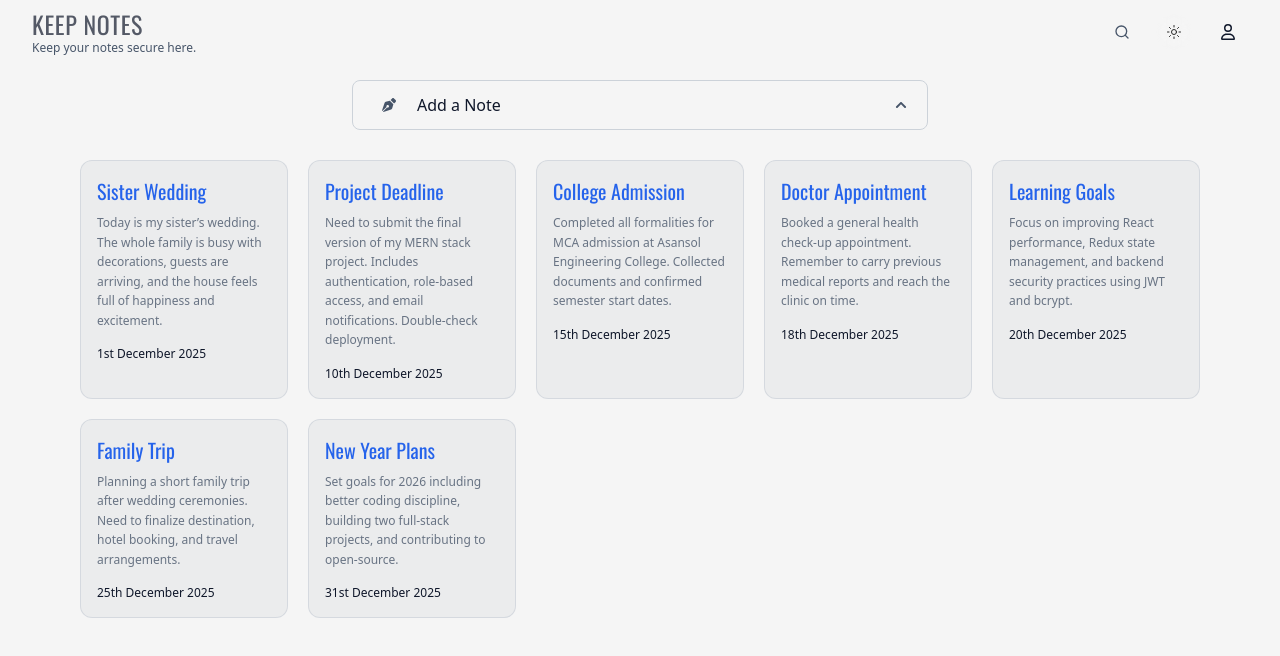
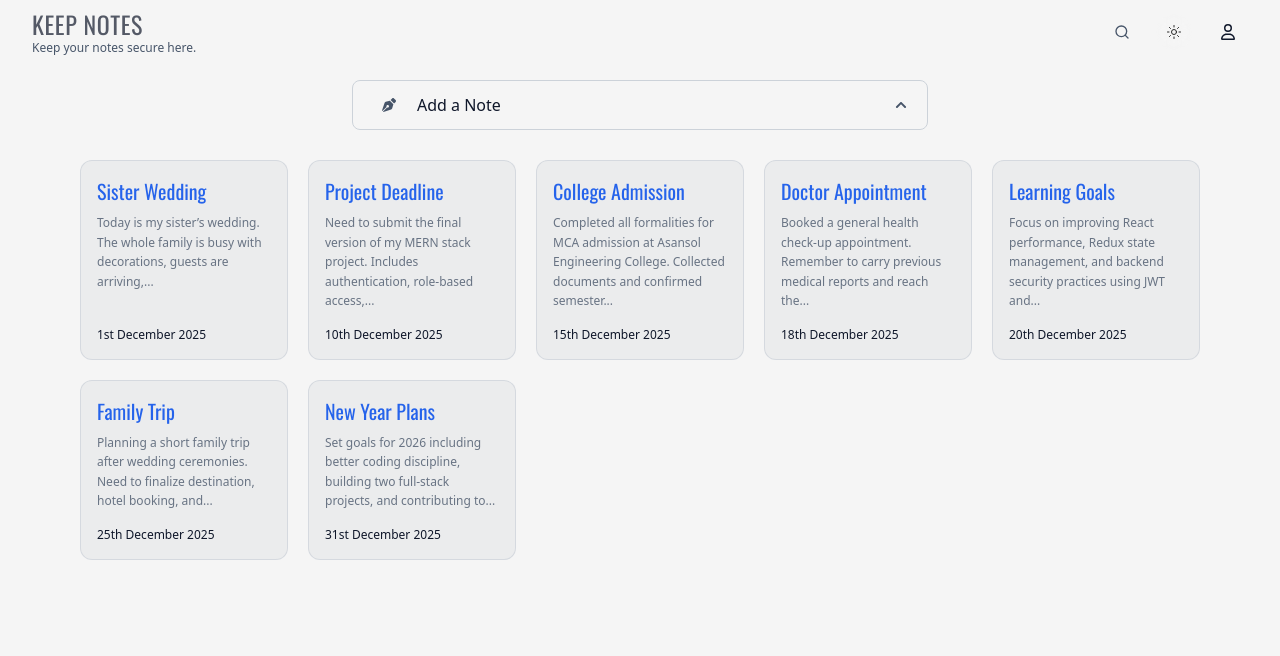
Before and after one commit to joydeep-07/Keep-Notes, a React app in the folder frontend/: page / in a window 1280 px wide. Shown: the top 656 px of the page. Built offline with nearby package versions, Linux system fonts and the light colour scheme; the HTML template or start-up script is replaced by a standard one.

Commit message:
Updated Card Design

```diff
--- a/frontend/src/assets/Data.js
+++ b/frontend/src/assets/Data.js
@@ -20,7 +20,7 @@ export const data = [
   {
     id: 4,
     title: "Doctor Appointment",
-    note: "Booked a general health check-up appointment. Remember to carry previous medical reports and reach the clinic on time.",
+    note: "Booked a general health check-up appointment. Remember to carry previous medical reports and reach the clinic on time.Booked a general health check-up appointment. Remember to carry previous medical reports and reach the clinic on time.Booked a general health check-up appointment. Remember to carry previous medical reports and reach the clinic on time.Booked a general health check-up appointment. Remember to carry previous medical reports and reach the clinic on time.Booked a general health check-up appointment. Remember to carry previous medical reports and reach the clinic on time.",
     date: "18th December 2025",
   },
   {
--- a/frontend/src/components/NoteDetail.jsx
+++ b/frontend/src/components/NoteDetail.jsx
@@ -82,11 +82,11 @@ const NoteDetail = ({ note, onClose }) => {
               {note.title}
             </h1>
 
-            <p className="text-sm text-[var(--text-secondary)] leading-relaxed">
+            <p className="text-sm text-justify text-[var(--text-secondary)] leading-relaxed">
               {note.note}
             </p>
 
-            <span className="block mt-10 text-xs text-[var(--text-muted)]">
+            <span className="block mt-6 text-xs text-[var(--text-muted)]">
               {note.date}
             </span>
 
--- a/frontend/src/components/Notes.jsx
+++ b/frontend/src/components/Notes.jsx
@@ -4,6 +4,13 @@ import NoteDetail from "./NoteDetail";
 
 const Notes = () => {
   const [selectedNote, setSelectedNote] = useState(null);
+
+  const getPreview = (text, wordLimit = 20) => {
+    const words = text.split(" ");
+    return words.length > wordLimit
+      ? words.slice(0, wordLimit).join(" ") + "..."
+      : text;
+  };
 
   return (
     <>
@@ -30,24 +37,28 @@ const Notes = () => {
               cursor-pointer
               hover:shadow-md
               transition
+              flex
+              flex-col
             "
           >
             <h2 className="text-xl heading text-[var(--accent-primary)] mb-2">
               {item.title}
             </h2>
 
+            {/* Preview text */}
             <p className="text-xs text-[var(--text-secondary)]/80 leading-relaxed">
-              {item.note}
+              {getPreview(item.note, 15)}
             </p>
 
-            <span className="block mt-4 text-xs text-[var(--text-muted)]">
+            {/* Date always at bottom */}
+            <span className="mt-auto pt-4 text-xs text-[var(--text-muted)]">
               {item.date}
             </span>
           </div>
         ))}
       </div>
 
-      {/* POPUP */}
+      {/* Note Detail Modal */}
       {selectedNote && (
         <NoteDetail note={selectedNote} onClose={() => setSelectedNote(null)} />
       )}
```
